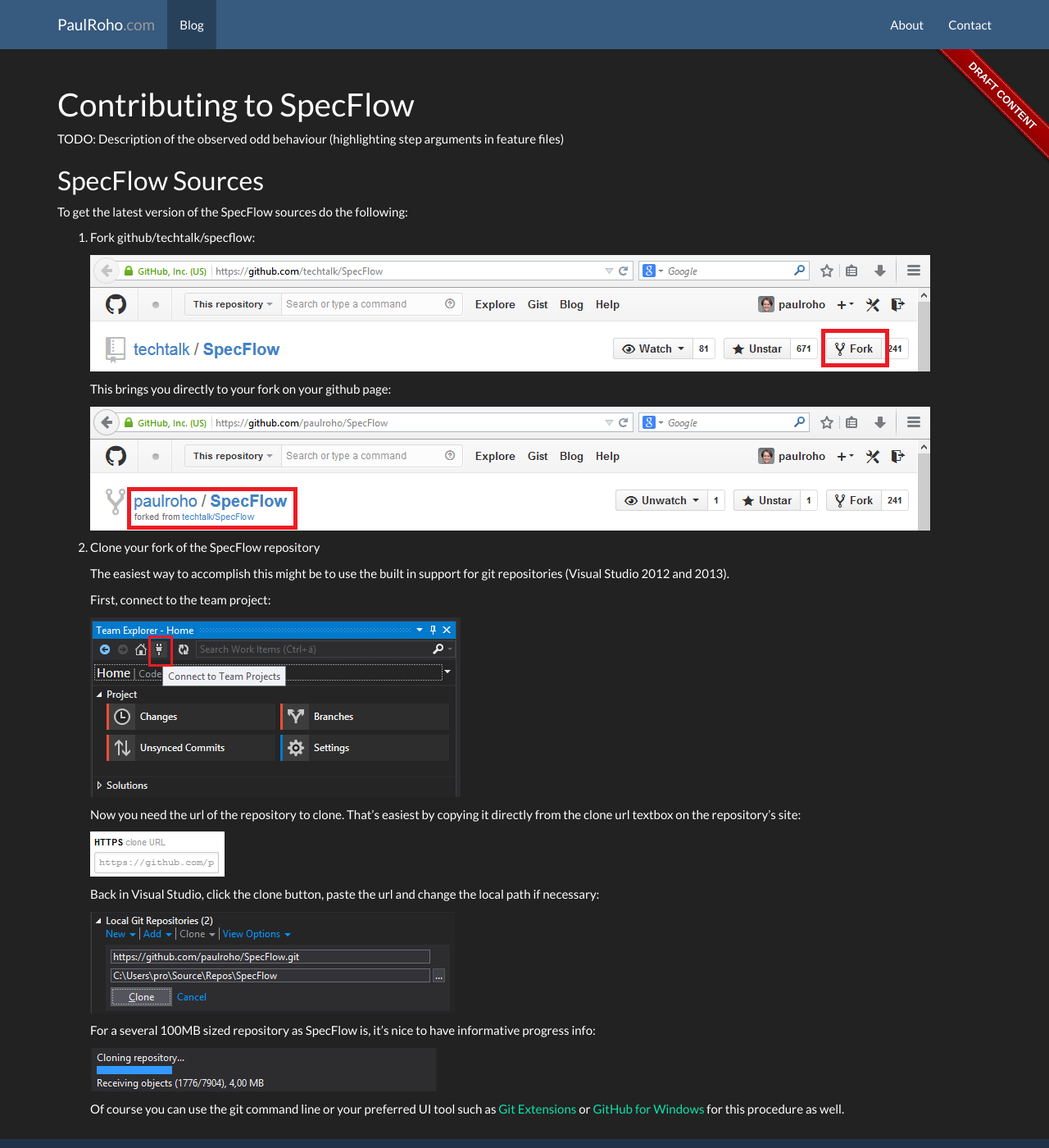
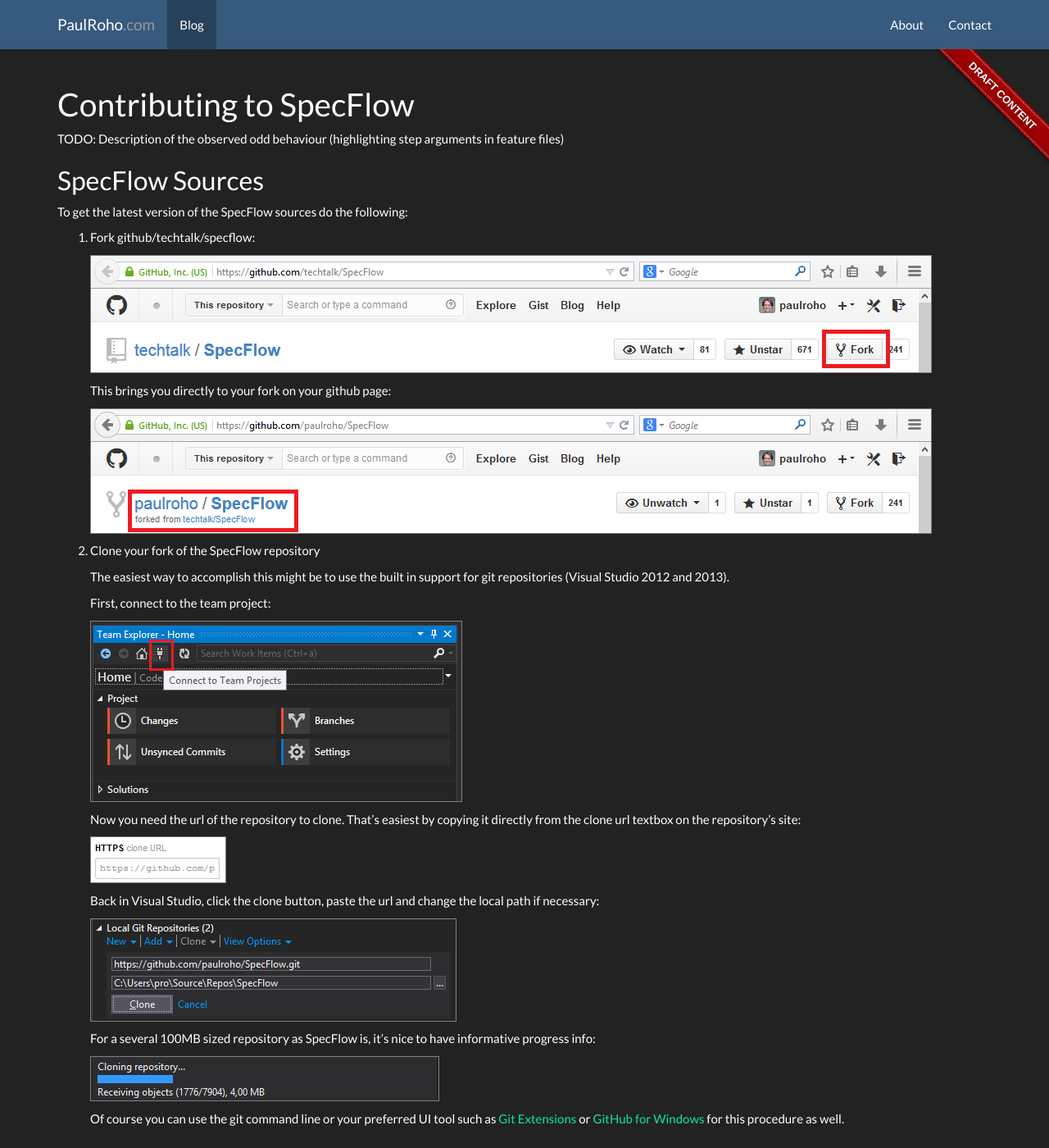
Before and after one commit to paulroho/paulroho.github.io, a Jekyll site: the page built from _posts/2014-05-30-Contributing-to-Specflow.md, in a window 1280 px wide and 1400 px high. Shown: the whole window at 82% size. Built offline with Jekyll 4.4.1, drawn with Linux system fonts in a browser that asks for light colours; nearby versions of some CDN libraries.

Commit message:
Fixed bug in CSS (img)

```diff
--- a/stylesheets/paulroho.css
+++ b/stylesheets/paulroho.css
@@ -38,7 +38,7 @@
   margin: 20px 0;
 }
 
-.container > img {
+.container img {
 	border-style: solid;
 	border-width: 1px;
 	border-color: gray;
```
